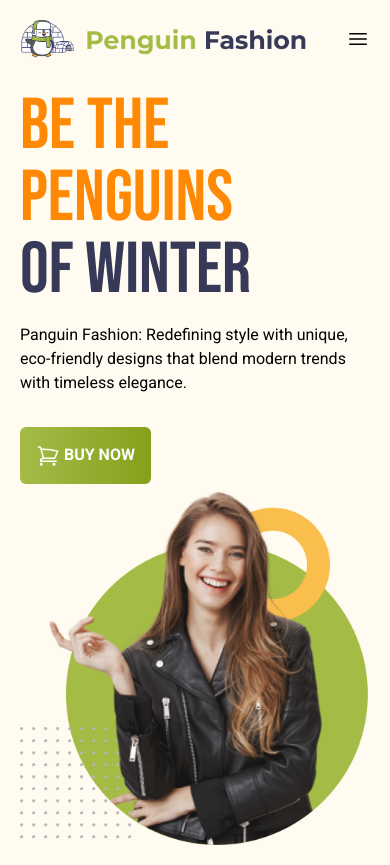
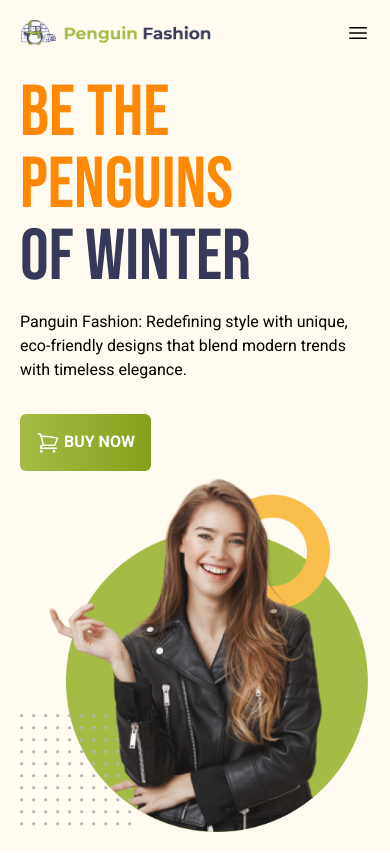
Before and after one commit to ChibgatullahMinhaz/PenguinFashion, a plain HTML site: page index.html in a window 390 px wide. Drawn offline with nearby package versions, Linux system fonts and the light colour scheme.

Commit message:
fixed logo isuue

```diff
--- a/index.html
+++ b/index.html
@@ -26,7 +26,7 @@
     <header class="bg-[#FFFBF0] sm:px-20 sm:py-5 px-5 py-5">
         <nav class="flex justify-between items-center">
             <div class="flex-1">
-                <img class="text-sm max-w-72" src="icons/logo.png" alt="">
+                <img class="text-sm sm:max-w-72 max-w-48" src="icons/logo.png" alt="">
             </div>
             <div class="sm:hidden  ">
                 <svg xmlns="http://www.w3.org/2000/svg" fill="none" viewBox="0 0 24 24" stroke-width="1.5" stroke="currentColor" class="size-6">
```
